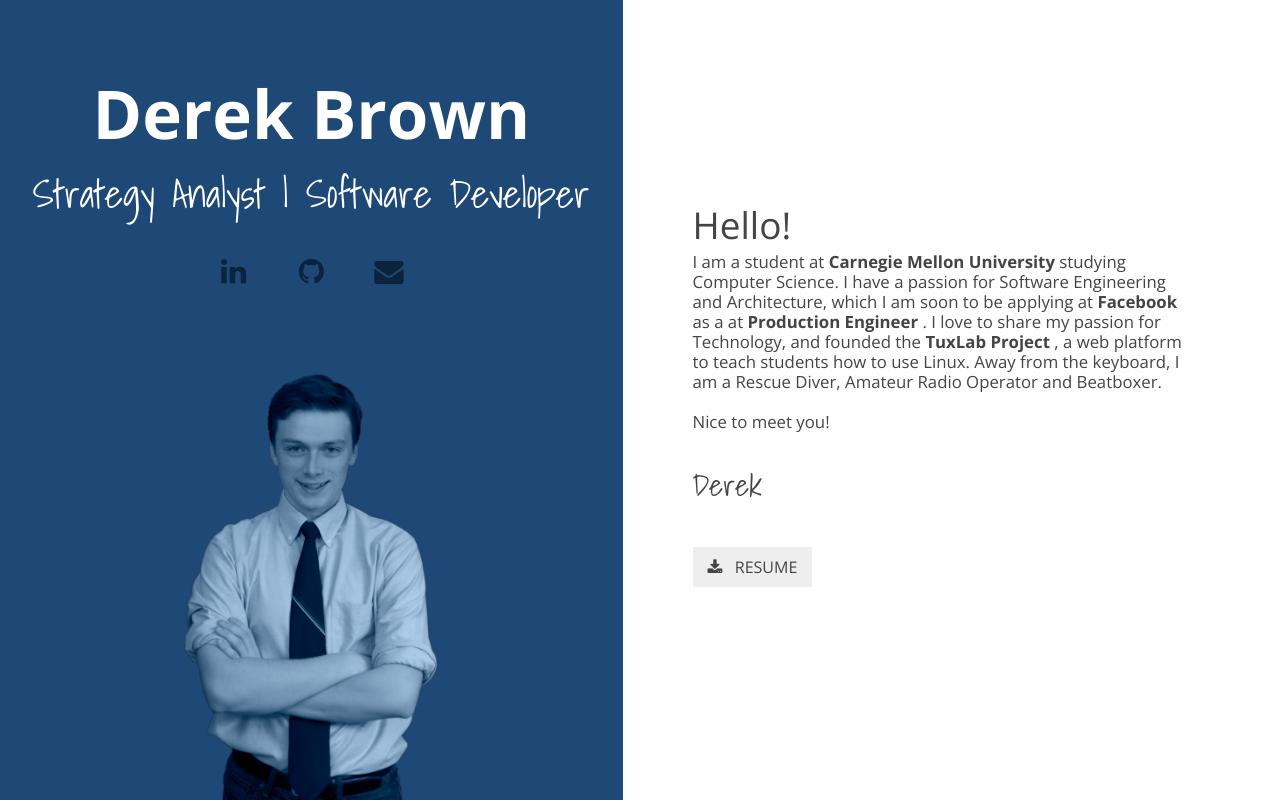
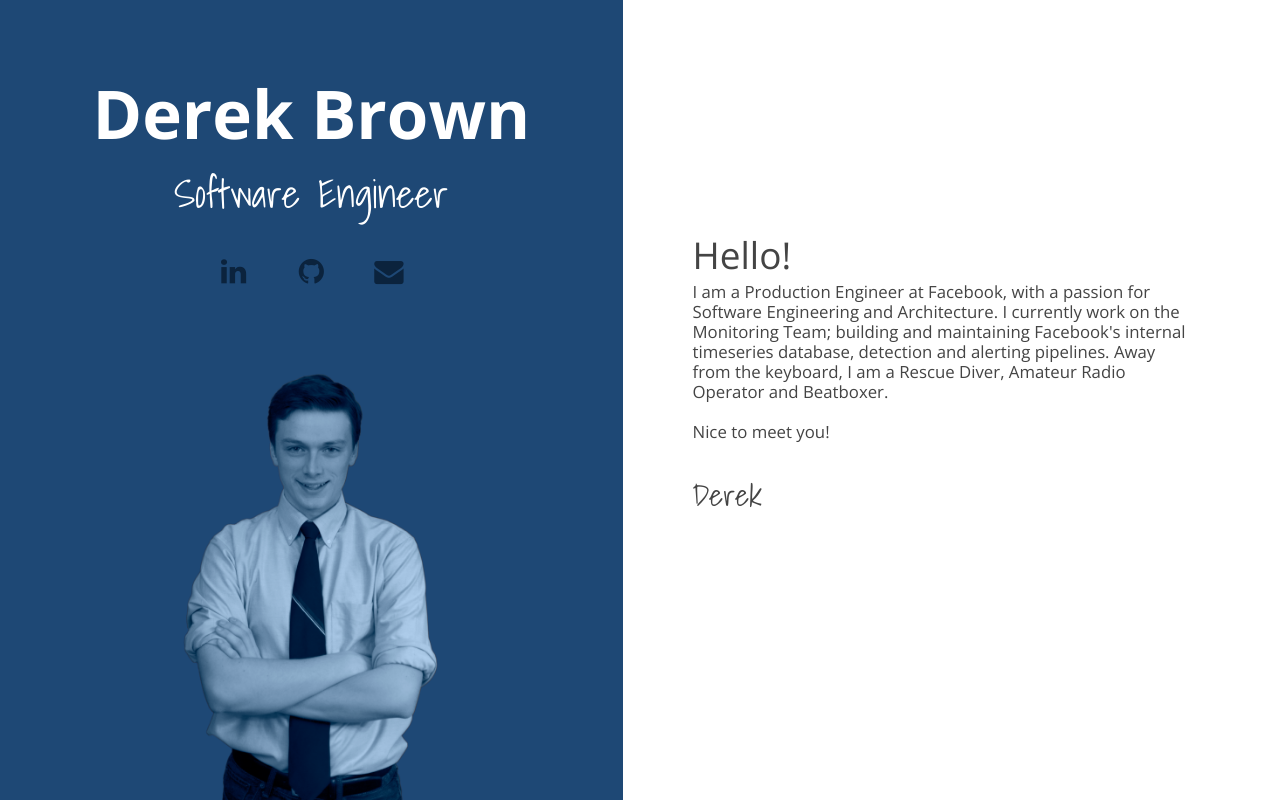
Before and after one commit to DerekTBrown/derektbrown.github.io, a website: page index.html in a window 1280 px wide. Drawn offline with nearby package versions, Linux system fonts and the light colour scheme.

Commit message:
Update index.html

```diff
--- a/index.html
+++ b/index.html
@@ -81,7 +81,7 @@
               Software Developer
             </h2>
             <h2 style="color:#fff;" class="uk-hidden-small">
-              Strategy Analyst | Software Developer
+              Software Engineer
             </h2>
           </div>
           <div class="social-bar">
@@ -114,19 +114,19 @@
         <section class="welcome">
           <div>
             <h3>Hello!</h3>
-            I am a student at <b>Carnegie Mellon University</b>
-            studying Computer Science.  I have a passion for Software Engineering
-            and Architecture, which I am soon to be applying at <b> Facebook </b> as a
-            at <b>Production Engineer </b>. I love to share my passion for Technology, and founded
-            the <b> TuxLab Project </b>, a web platform to teach students how
-            to use Linux.  Away from the keyboard, I am a Rescue Diver, Amateur Radio Operator
+            I am a Production Engineer at Facebook, with  a passion for Software Engineering
+            and Architecture.  I currently work on the Monitoring Team; building
+            and maintaining Facebook's internal timeseries database, detection and
+            alerting pipelines. Away from the keyboard, I am a Rescue Diver, Amateur Radio Operator
             and Beatboxer.
             <br><br>
             Nice to meet you!
             <br><br>
             <h2 style="font-size:180%; line-height:50%;">Derek</h2>
             <br><br>
+            <!--
             <button class="uk-button uk-button-large" type="button" onClick="downloadResume()"><i class="uk-icon-download"></i> &nbsp; RESUME</button>
+            -->
           </div>
         </section>
 
```
